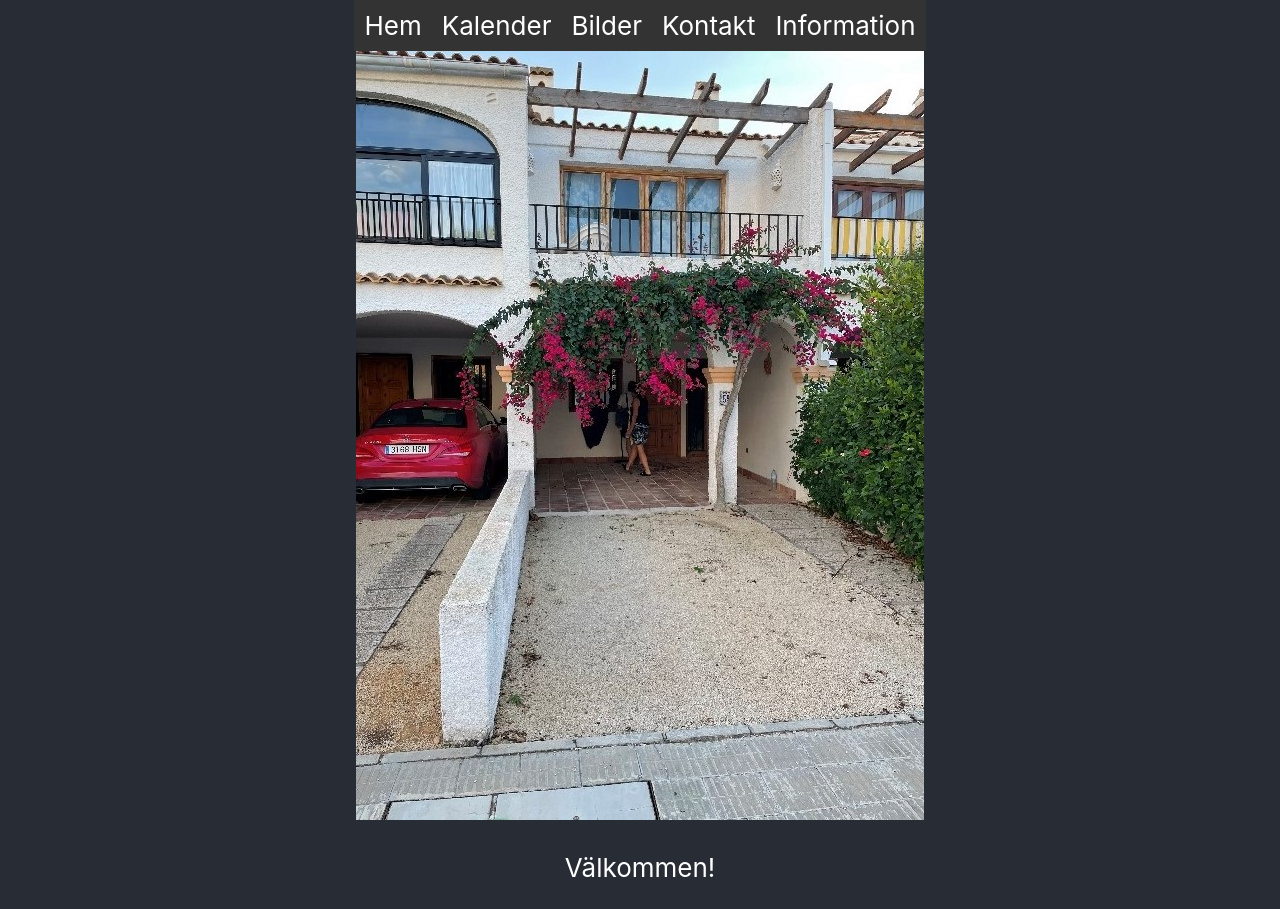
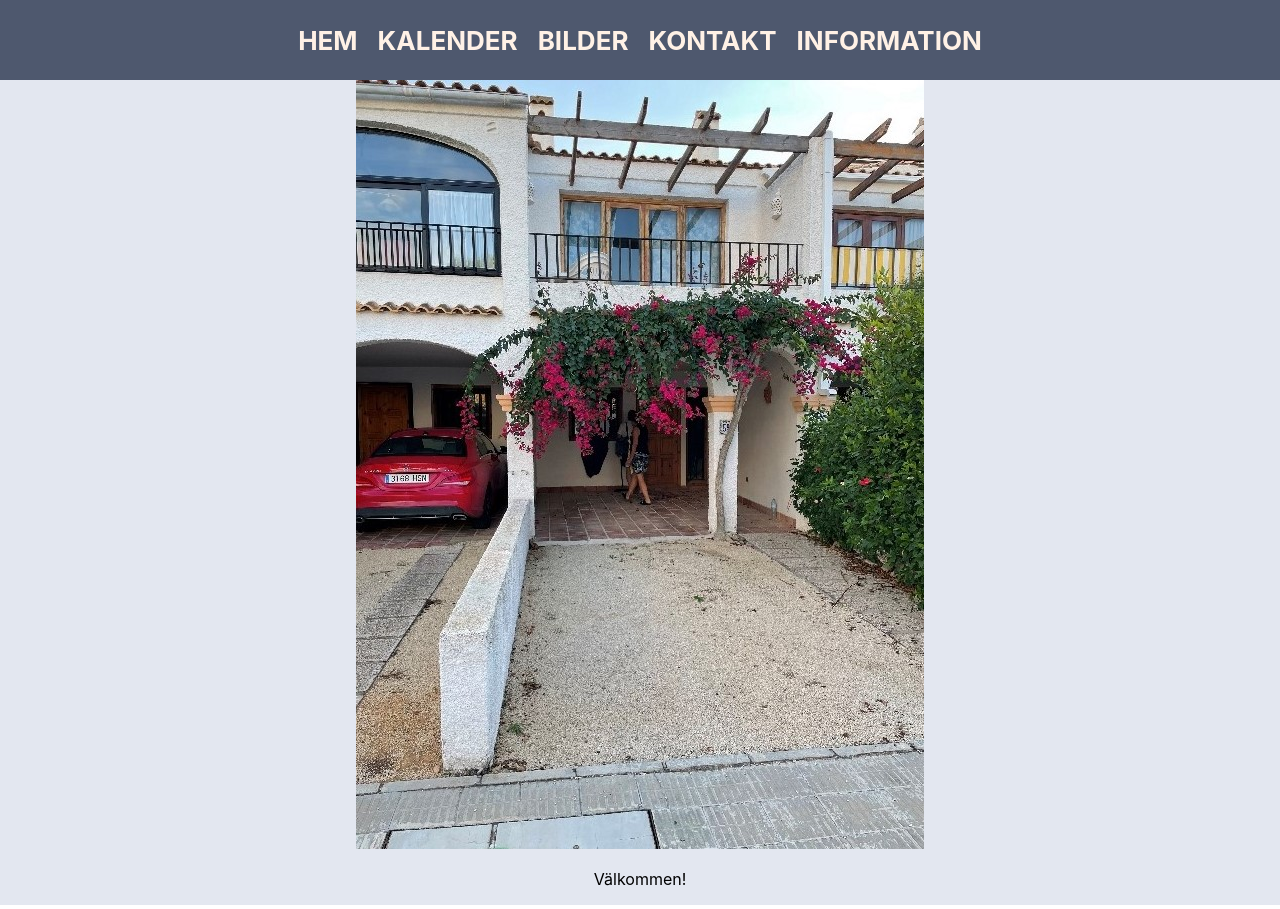
Before and after one commit to RasmusThn/Spanien, a React (Create React App) app: page / in a window 1280 px wide. Built offline with nearby package versions, Linux system fonts and the light colour scheme.

Commit message:
Back to browserrouter and some css fixes

```diff
--- a/src/App.css
+++ b/src/App.css
@@ -14,8 +14,8 @@
 }
 
 .App-header {
-  background-color: #282c34;
-  min-height: 100vh;
+  background-color: #4e586e;
+  min-height: 10vh;
   display: flex;
   flex-direction: column;
   align-items: center;
@@ -23,6 +23,15 @@
   font-size: calc(10px + 2vmin);
   color: white;
 }
+
+.App-body {
+    background-color: #e3e7f0; /* Dark background color */
+    min-height: 90vh; /* Fills the remaining viewport height */
+    display: flex;
+    align-items: center;
+    justify-content: center;
+    /* border-top: 2px solid #282c34; */
+  }
 
 .App-link {
   color: #61dafb;
--- a/src/App.js
+++ b/src/App.js
@@ -1,6 +1,6 @@
 import './App.css';
 import React from 'react';
-import { HashRouter as Router, Routes, Route } from 'react-router-dom';
+import { BrowserRouter, Routes, Route } from 'react-router-dom';
 import HomePage from './components/HomePage';
 import Meny from './components/Meny';
  import ContactPage from './components/ContactPage';
@@ -24,14 +24,17 @@ function Main(props) {
 
 function App() {
   return (
-    <Router>
+    <BrowserRouter>
       <div className="App">
         <header className="App-header">
           <Meny />
+        </header>
+        <body className='App-body'>
+
         <Main />
-        </header>
+        </body>
       </div>
-    </Router>
+    </BrowserRouter>
   );
 }
 
--- a/src/Components/Meny.css
+++ b/src/Components/Meny.css
@@ -1,9 +1,8 @@
-
 .Menu {
   list-style: none;
   display: flex;
   justify-content: center;
-    background-color: #333;
+  background-color: #4e586e; /* Lighter menu background color */
   padding: 0;
   margin: 0;
 }
@@ -13,10 +12,14 @@
 }
 
 .Menu li a {
-    color: white;
+  color: #fff1e6; /* Light off-white text color */
   text-decoration: none;
+  font-weight: bold;
+  text-transform: uppercase; /* Uppercase menu text */
+  transition: color 0.2s ease; /* Smooth color transition on hover */
 }
 
 .Menu li a:hover {
+  color: #e3e7f0; /* Lighter link color on hover */
   text-decoration: underline;
 }
```
Lines whose indentation alone changed are shown as unchanged.
